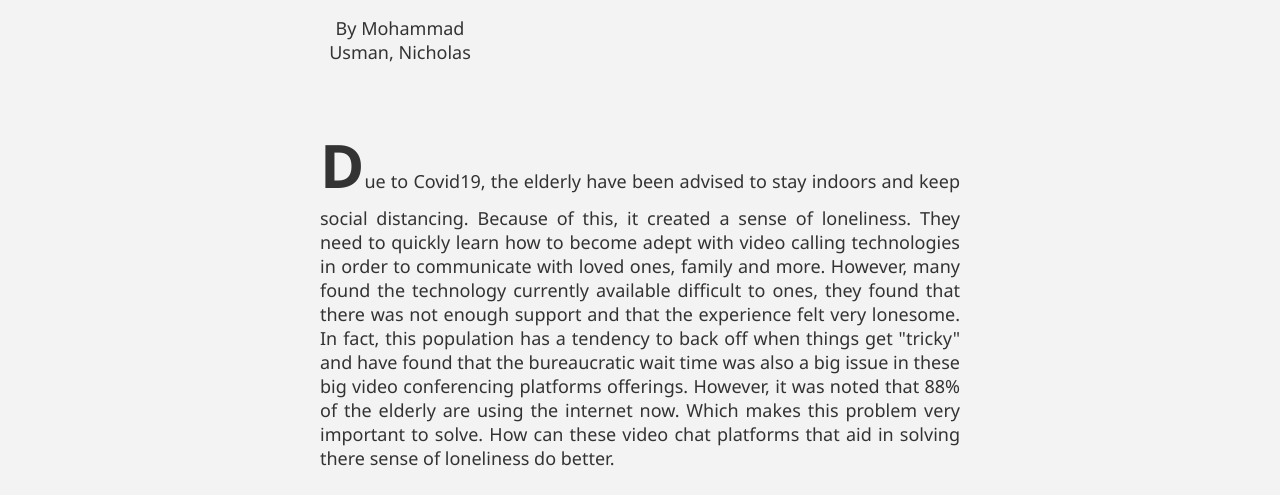
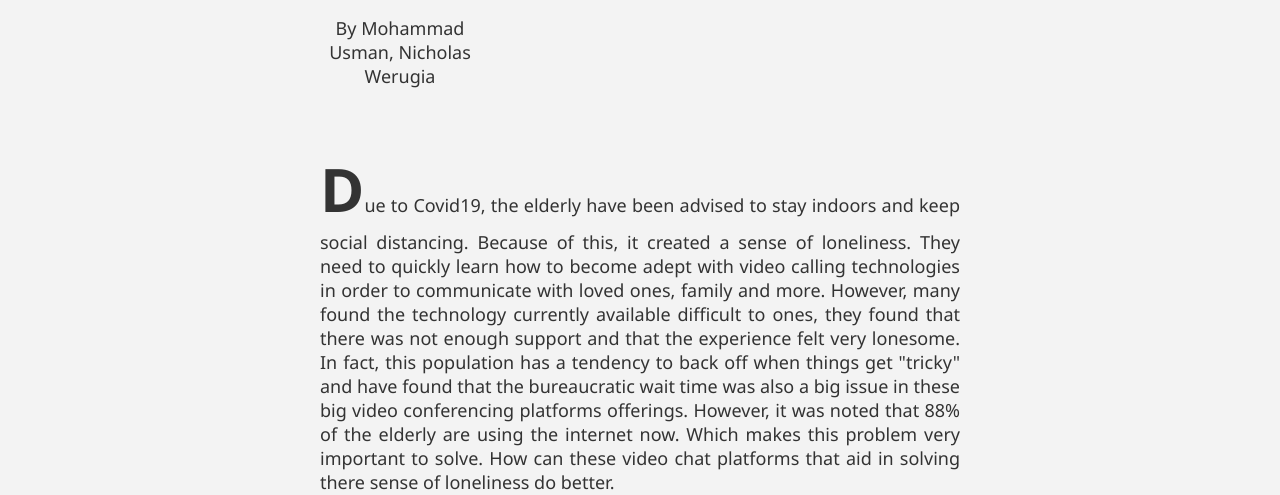
Before and after one commit to 0-ANONU-0/0-ANONU-0.github.io, a plain HTML site: page index.html in a window 1280 px wide. Shown: the part 605-1100 px from the top of the page. Drawn offline with Linux system fonts and the light colour scheme.

Commit message:
Update index.html

```diff
--- a/index.html
+++ b/index.html
@@ -14,7 +14,7 @@
     <div class="container">
         <br/>
     <h1 class="topic-name"><b>You are not alone Baby Boomers.</b></h1>
-    <p class="topic-sub">By Mohammad Usman, Nicholas </p>
+    <p class="topic-sub">By Mohammad Usman, Nicholas Werugia </p>
 
     <br/>
     <div class="fs-pg">
```
